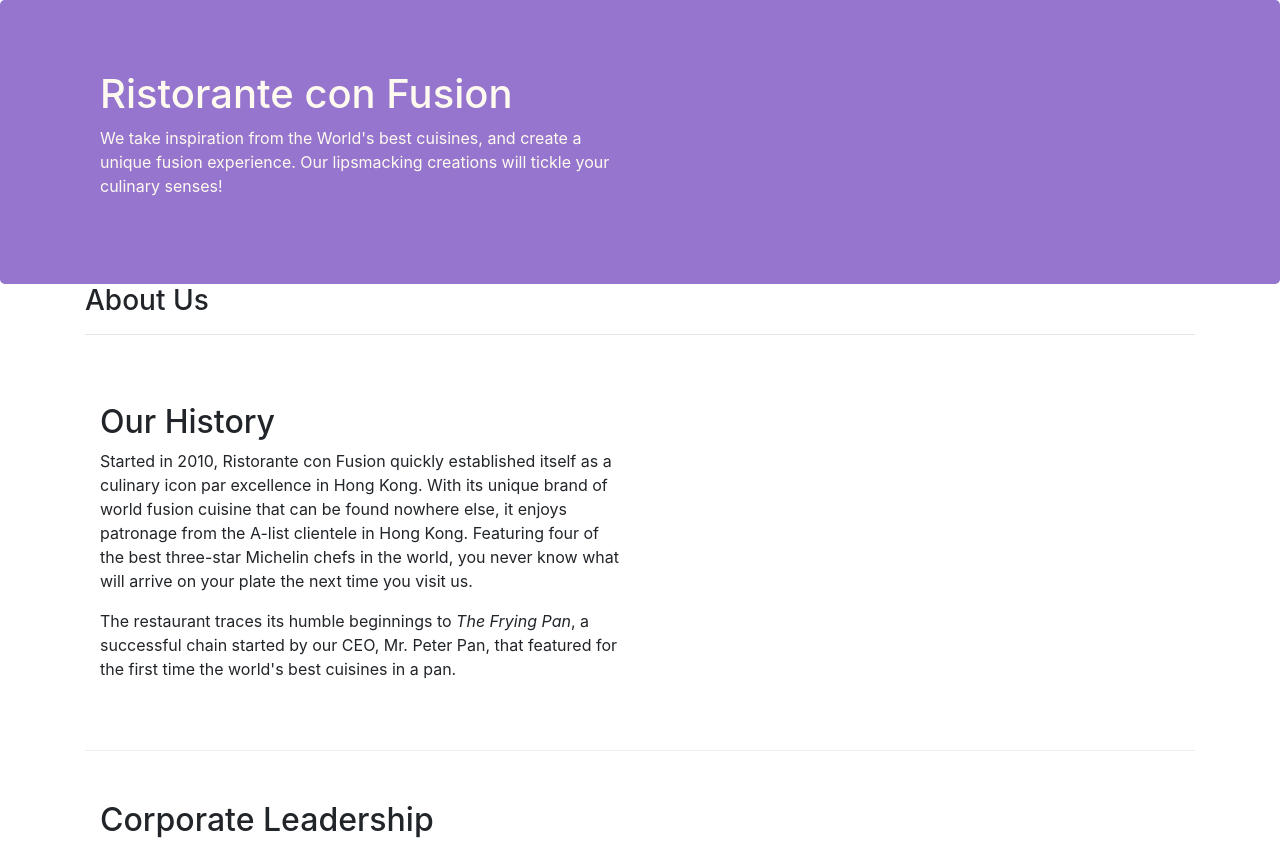
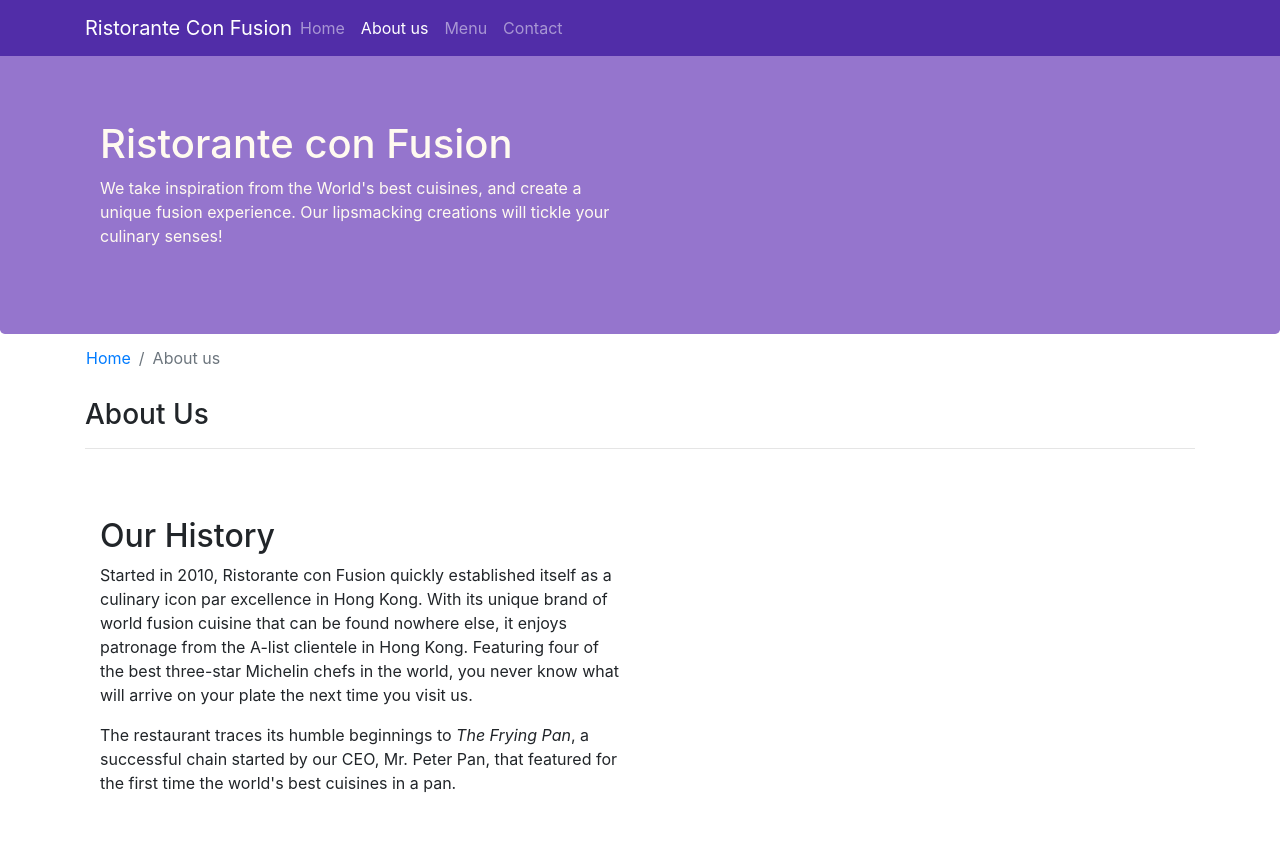
Before and after one commit to Dan7180/intro-to-bootstrap, a website: page aboutus.html in a window 1280 px wide. Shown: the top 842 px of the page. Drawn offline with nearby package versions, Linux system fonts and the light colour scheme.

Commit message:
Navigation and breadcrumbs

```diff
--- a/aboutus.html
+++ b/aboutus.html
@@ -16,6 +16,21 @@
 </head>
 
 <body>
+    <nav class="navbar navbar-dark navbar-expand-sm fixed-top">
+        <div class="container">
+            <button class="navbar-toggler" type="button" data-toggle="collapse" data-target="#Navbar"></button>
+            <a class="navbar-brand mr-auto" href="./index.html">Ristorante Con Fusion</a>
+            <div class="collapse navbar-collapse" id="Navbar">
+                <ul class="navbar-nav mr-auto">
+                    <li class="nav-item "><a class="nav-link" href="./index.html">Home</a></li>
+                    <li class="nav-item active"><a class="nav-link" href="#">About us</a></li>
+                    <li class="nav-item"><a class="nav-link" href="#">Menu</a></li>
+                    <li class="nav-item"><a class="nav-link" href="#">Contact</a></li>
+                </ul>
+            </div>
+
+        </div>
+    </nav>
 
     <header class="jumbotron row-header">
         <div class="container">
@@ -32,6 +47,10 @@
 
     <div class="container">
         <div class="row">
+            <ol class="col-12 breadcrumb breadcrump-trans">
+                <li class="breadcrumb-item"><a href="./index.html">Home</a></li>
+                <li class="breadcrumb-item active">About us</li>
+            </ol>
             <div class="col-12">
                <h3>About Us</h3>
                <hr>
@@ -49,7 +68,7 @@
         </div>
 
 
-        <div class="row row-content">
+        <div class="row row-content align-items-center">
             <div class="col-12">
                 <h2>Corporate Leadership</h2>
                 <h3>Peter Pan <small>Chief Epicurious Officer</small></h3>
--- a/css/styles.css
+++ b/css/styles.css
@@ -1,3 +1,7 @@
+body{
+    padding: 50px 0px;
+    z-index: 0;
+}
 
 .row-header{
     margin: 0px auto;
@@ -29,3 +33,11 @@
     margin: 0px;
     color: #0f0f0f;
 }
+
+.navbar-dark{
+    background-color: #512DA8;
+}
+
+.breadcrump-trans{
+    background: transparent;
+}
```
Also changed, not shown: index.html (+16 -0 lines).
